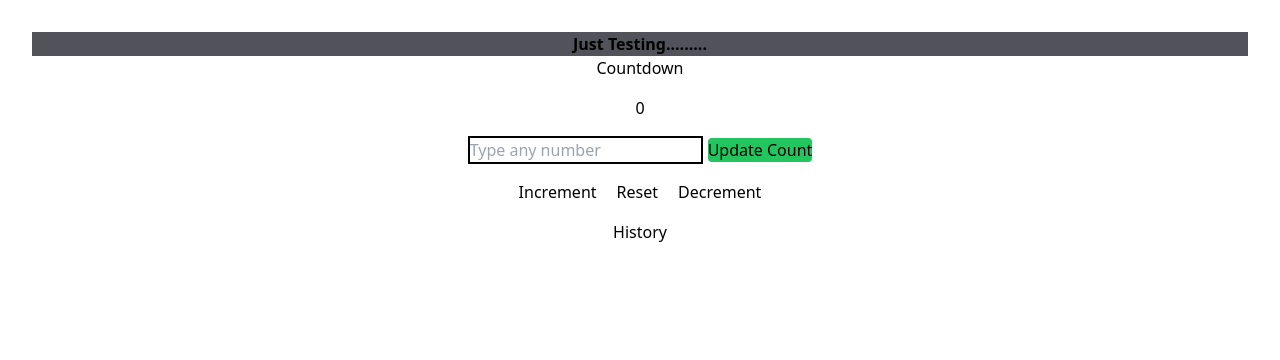
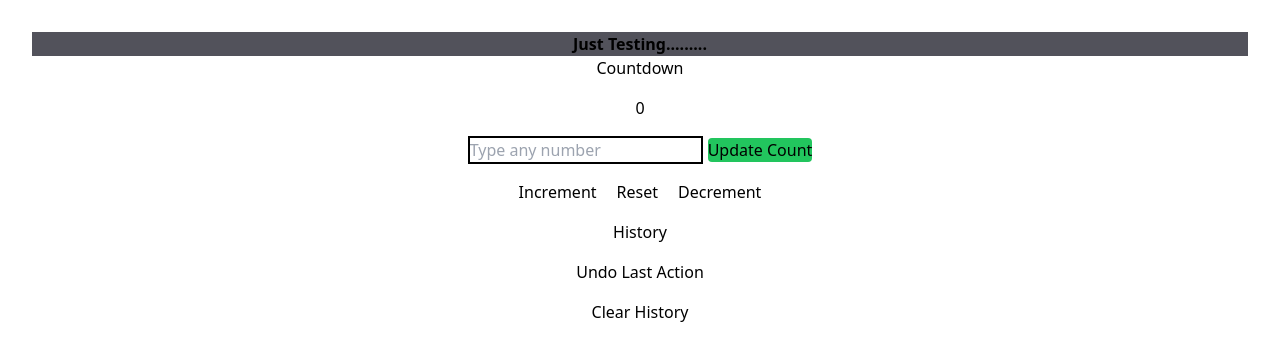
Before and after one commit to nkashyap01/React-Revision, a React (Vite) app: page / in a window 1280 px wide. Shown: the top 360 px of the page. Built offline with nearby package versions, Linux system fonts and the light colour scheme.

Commit message:
added some new functionality

```diff
--- a/src/components/Counter.jsx
+++ b/src/components/Counter.jsx
@@ -21,6 +21,10 @@
 // Custom Input - Allows the user to set a custom count value.
 // Count History - Tracks and displays the history of count values.
 // Input Validation - Ensures that only valid numeric inputs are allowed.
+// Clear History
+// Undo Last Action
+//
+//
 // *****************************************************************************
 
 
@@ -30,9 +34,11 @@ const Counter = () => {
   const [count, setCount] = useState(0)
   const [customInput, setCustomInput] = useState(0)
   const [history, setHistory] = useState([]);
+const [previousCount, setPreviousCount] = useState(null);
 
   function increaseCount(){
     if (count > 0) {
+      setPreviousCount(count)
       setCount(count + 1)
       setHistory([...history, count])
     }
@@ -40,11 +46,13 @@ const Counter = () => {
   }
   function decreaseCount() {
     if (count > 0) {
+      setPreviousCount(count)
       setCount(count - 1)
       setHistory([...history, count])
     }
   }
   function resetCount() {
+    setPreviousCount(count)
     setCount(0);
     setHistory([...history, count])
   }
@@ -58,13 +66,25 @@ const Counter = () => {
     const customNumber = parseInt(customInput,10)
     if(!isNaN(customNumber)){
 
-
+    setPreviousCount(count)
       setCount(customNumber)
       setHistory([...history, customNumber])
     }
 
     else
     alert("please enter a valid number")
+
+  }
+
+  function clearHistory(){
+    setHistory([])
+  }
+
+  function undoLastAction(){
+   if(previousCount!=null){
+    setCount(previousCount)
+    setHistory([...history, previousCount])
+   }
 
   }
   return (
@@ -85,6 +105,8 @@ const Counter = () => {
       <button onClick={decreaseCount}> Decrement </button>
       </div>
     <h1>History</h1>
+    <button onClick={undoLastAction}>Undo Last Action</button>
+    <button onClick={clearHistory}>Clear History</button>
 
         <ul>
           {
```
